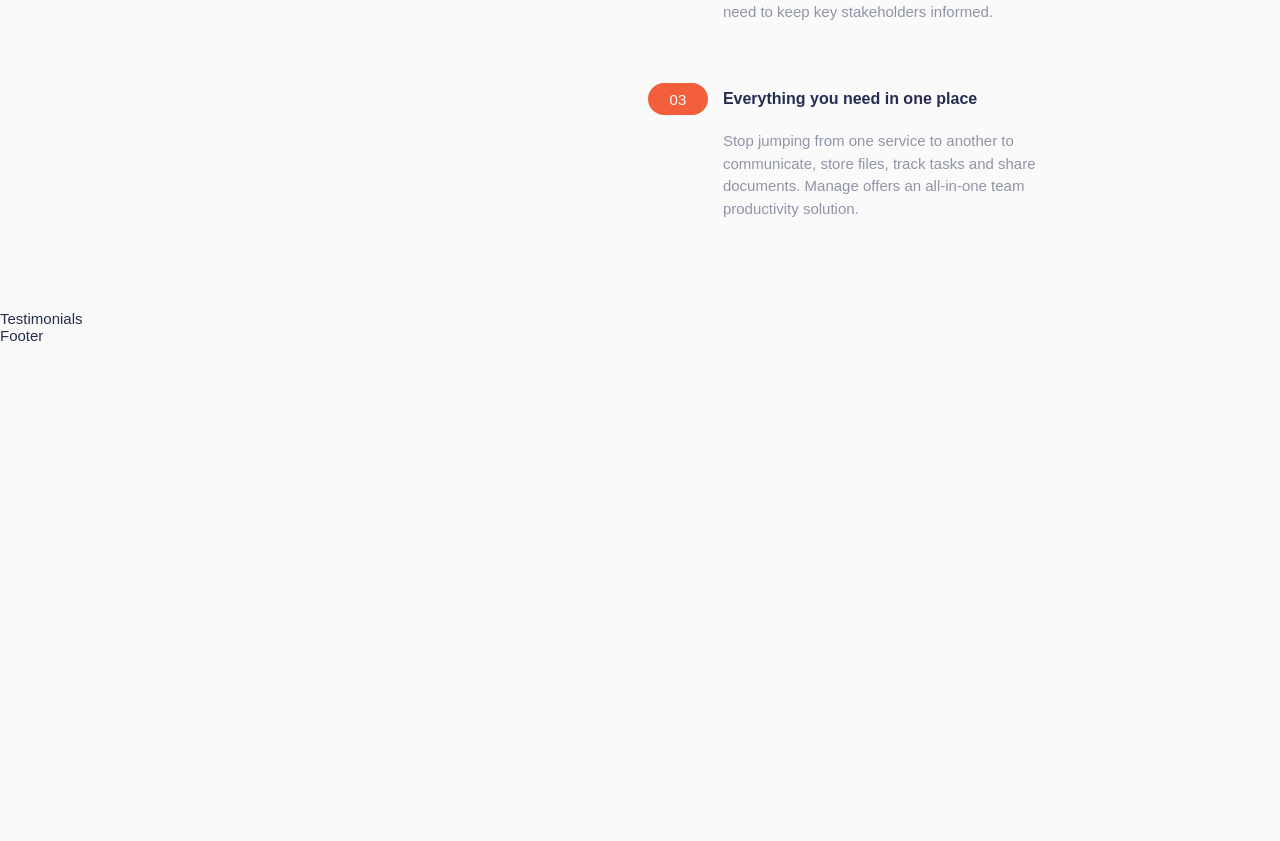
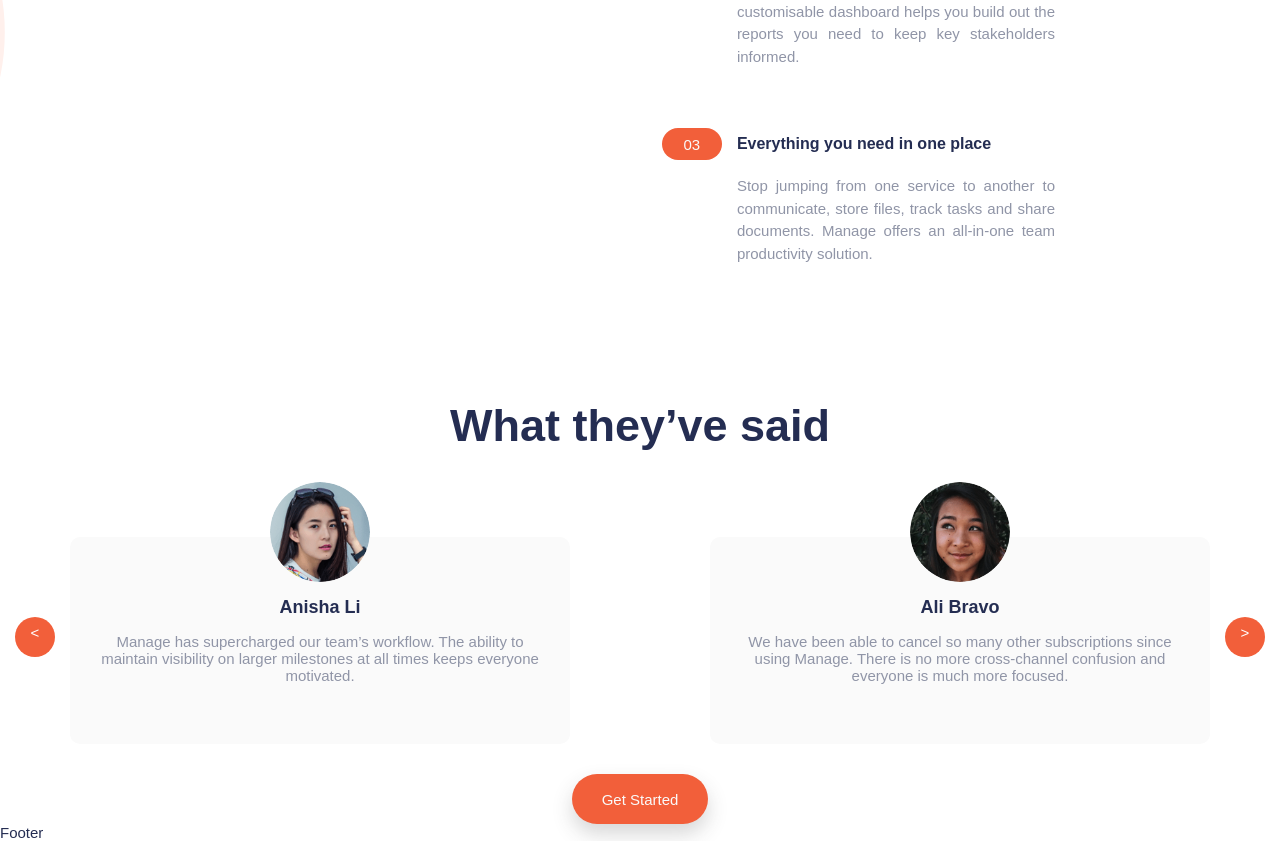
Before and after one commit to maryamaljanabi/frontend-mentor-manage-landing-page, a React (Create React App) app: page / in a window 1280 px wide. Shown: the part 1311-2152 px from the top of the page. Before the commit the page ends 1655 px from the top, so only its background shows below. Built offline with nearby package versions, Linux system fonts and the light colour scheme; a web font is replaced by a local one.

Commit message:
Testimonials carousel

```diff
--- a/package.json
+++ b/package.json
@@ -8,6 +8,7 @@
     "@testing-library/user-event": "^12.8.3",
     "node-sass": "^6.0.0",
     "react": "^17.0.2",
+    "react-alice-carousel": "^2.5.1",
     "react-dom": "^17.0.2",
     "react-scripts": "4.0.3",
     "web-vitals": "^1.1.2"
--- a/src/Layout/Features/Features.scss
+++ b/src/Layout/Features/Features.scss
@@ -8,6 +8,9 @@
     h3 {
       font-size: 40px;
       margin-bottom: 2rem;
+    }
+    p {
+      margin-right: 5rem;
     }
   }
   .right-section {
--- /dev/null
+++ b/src/Layout/Testimonials/Card.js
@@ -0,0 +1,13 @@
+import React from "react";
+
+export default function Card({ img, name, content }) {
+  return (
+    <div className="card">
+      <img src={img} alt="testimonials-image" />
+      <div className="content">
+        <h3>{name}</h3>
+        <p>{content}</p>
+      </div>
+    </div>
+  );
+}
--- a/src/Layout/Testimonials/Testimonials.js
+++ b/src/Layout/Testimonials/Testimonials.js
@@ -1,8 +1,77 @@
 import React from "react";
 import "./Testimonials.scss";
+import Card from "./Card";
+import image1 from "./../../assets/images/avatar-anisha.png";
+import image2 from "./../../assets/images/avatar-ali.png";
+import image3 from "./../../assets/images/avatar-richard.png";
+import image4 from "./../../assets/images/avatar-shanai.png";
+import AliceCarousel from "react-alice-carousel";
 
 const Testimonials = () => {
-  return <div>Testimonials</div>;
+  const items = [
+    <Card
+      img={image1}
+      name="Anisha Li"
+      content="Manage has supercharged our team’s workflow. The ability to maintain
+  visibility on larger milestones at all times keeps everyone motivated."
+    />,
+    <Card
+      img={image2}
+      name="Ali Bravo"
+      content="We have been able to cancel so many other subscriptions since using
+  Manage. There is no more cross-channel confusion and everyone is much
+  more focused."
+    />,
+    <Card
+      img={image3}
+      name="Richard Watts"
+      content="Manage allows us to provide structure and process. It keeps us organized
+  and focused. I can’t stop recommending them to everyone I talk to!"
+    />,
+    <Card
+      img={image4}
+      name="Shanai Gough"
+      content="Their software allows us to track, manage and collaborate on our projects
+  from anywhere. It keeps the whole team in-sync without being intrusive."
+    />,
+  ];
+
+  const responsive = {
+    0: {
+      items: 1,
+    },
+    800: {
+      items: 2,
+    },
+    1500: {
+      items: 3,
+    },
+  };
+
+  return (
+    <div className="testimonials">
+      <h2>What they’ve said</h2>
+      <div className="cards-container">
+        <AliceCarousel
+          mouseTracking
+          items={items}
+          duration={1000}
+          autoPlay={false}
+          startIndex={1}
+          animationType="fadeout"
+          fadeOutAnimation={true}
+          mouseDragEnabled={true}
+          playButtonEnabled={true}
+          responsive={responsive}
+          disableDotsControls={true}
+          infinite={true}
+          paddingLeft="1rem"
+          paddingRight="1rem"
+        />
+      </div>
+      <button className="rounded-orange-button">Get Started</button>
+    </div>
+  );
 };
 
 export default Testimonials;
--- a/src/Layout/Testimonials/Testimonials.scss
+++ b/src/Layout/Testimonials/Testimonials.scss
@@ -0,0 +1,73 @@
+@import "./../../assets/styles/colors.scss";
+
+.testimonials {
+  margin-top: 3rem;
+  text-align: center;
+
+  h2 {
+    font-size: 45px;
+    margin: 2rem auto;
+  }
+
+  .cards-container {
+    .carousel-container {
+      margin: 5rem 0;
+    }
+
+    .alice-carousel {
+      margin: 2rem auto;
+      text-align: center;
+    }
+    .alice-carousel__prev-btn,
+    .alice-carousel__next-btn {
+      position: absolute;
+
+      top: 9rem;
+      background-color: $Bright-Red;
+      width: 40px;
+      border-radius: 50%;
+      height: 40px;
+      text-align: center;
+      padding: 0;
+    }
+    .alice-carousel__prev-btn {
+      left: 1rem;
+    }
+    .alice-carousel__next-btn {
+      right: 1rem;
+    }
+    .alice-carousel__prev-btn-item,
+    .alice-carousel__next-btn-item {
+      span {
+        color: white;
+      }
+    }
+
+    .card {
+      display: flex;
+      flex-direction: column;
+      align-items: center;
+      img {
+        border-radius: 50%;
+        height: 100px;
+        z-index: 100;
+      }
+      .content {
+        background-color: $Very-Light-Gray;
+        border-radius: 10px;
+        margin-top: -3rem;
+        padding: 4rem 1rem 1rem;
+        width: 500px;
+        gap: 1.5rem;
+
+        h3 {
+          font-size: 18px;
+        }
+        p {
+          text-align: center;
+          padding: 1rem;
+        }
+      }
+    }
+  }
+}
--- a/src/assets/styles/index.scss
+++ b/src/assets/styles/index.scss
@@ -17,10 +17,9 @@
 body {
   background-image: url("./../images/bg-tablet-pattern.svg"),
     url("./../images/bg-tablet-pattern.svg");
-  background-position: top -9rem right -6rem, top -8rem right -8rem,
-    top 32rem left 14rem;
+  background-position: top -9rem right -6rem, top 75rem right 85rem;
   background-repeat: no-repeat;
-  background-color: $Very-Light-Gray;
+  // background-color: $Very-Light-Gray;
 }
 
 .rounded-orange-button {
@@ -44,4 +43,5 @@
   line-height: 1.5rem;
   padding-right: 3rem;
   margin-bottom: 2rem;
+  text-align: justify;
 }
--- a/src/index.js
+++ b/src/index.js
@@ -2,5 +2,7 @@
 import ReactDOM from "react-dom";
 import App from "./App";
 import "./assets/styles/index.scss";
+import "react-multi-carousel/lib/styles.css";
+import "react-alice-carousel/lib/scss/alice-carousel.scss";
 
 ReactDOM.render(<App />, document.getElementById("root"));
```
Also changed, not shown: 1 other file (tests, documents, lock files or other folders).
